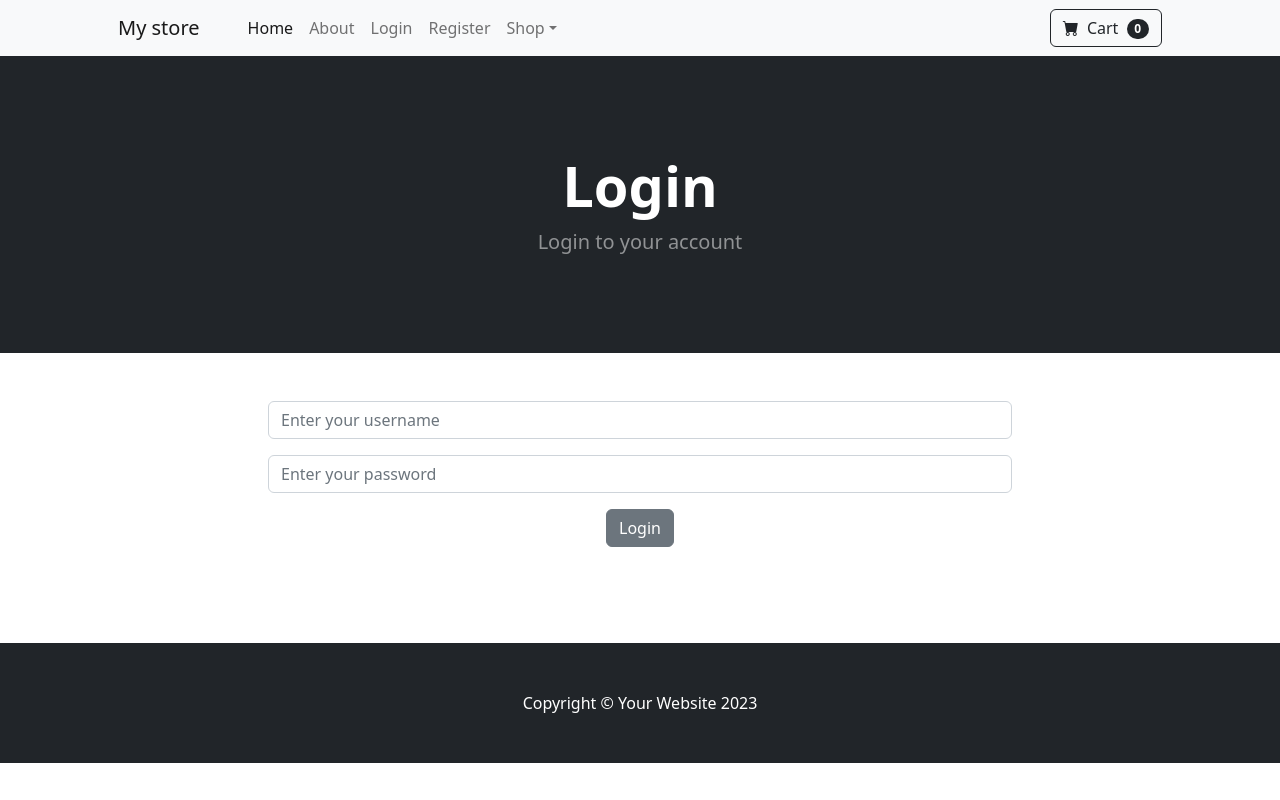
After one commit to JednaKuna/ecom, a Django app: page /login/ in a window 1280 px wide. The commit adds this page. Run offline with Django 5.2, Linux system fonts and the light colour scheme; some libraries are stand-ins or nearby versions.

Commit message:
Added users

```diff
--- a/ecom/store/templates/base.html
+++ b/ecom/store/templates/base.html
@@ -25,7 +25,17 @@
     <link href="{% static 'css/styles.css' %}" rel="stylesheet" />
   </head>
   <body>
-    {% include 'navbar.html' %} {% block content %} {% endblock %}
+    {% include 'navbar.html' %} {% if messages %} {% for message in messages %}
+    <div class="alert alert-warning alert-dismissible fade show" role="alert">
+      {{ message }}
+      <button
+        type="button"
+        class="btn-close"
+        data-bs-dismiss="alert"
+        aria-label="Close"
+      ></button>
+    </div>
+    {% endfor %} {% endif %} {% block content %} {% endblock %}
 
     <!-- Footer-->
     <footer class="py-5 bg-dark">
--- /dev/null
+++ b/ecom/store/templates/login.html
@@ -0,0 +1,48 @@
+{% extends 'base.html' %} {% block content %}
+<!-- Header-->
+<header class="bg-dark py-5">
+  <div class="container px-4 px-lg-5 my-5">
+    <div class="text-center text-white">
+      <h1 class="display-4 fw-bolder">Login</h1>
+      <p class="lead fw-normal text-white-50 mb-0">Login to your account</p>
+    </div>
+  </div>
+</header>
+<div class="container">
+  <div class="row">
+    <center>
+      <div class="col-8">
+        <br />
+        <br />
+        <!-- Login form-->
+        <form method="POST" action={% url 'login' %}>
+            {% csrf_token %}
+          <div class="mb-3">
+            <input
+              type="text"
+              class="form-control"
+              name="username"
+              placeholder="Enter your username"
+            />
+          </div>
+          <div class="mb-3">
+            <input
+              type="password"
+              class="form-control"
+              name="password"
+              placeholder="Enter your password"
+            />
+          </div>
+
+          <button type="submit" class="btn btn-secondary">Login</button>
+        </form>
+
+        <br />
+        <br />
+        <br />
+        <br />
+      </div>
+    </center>
+  </div>
+</div>
+{%endblock%}
--- a/ecom/store/templates/navbar.html
+++ b/ecom/store/templates/navbar.html
@@ -23,6 +23,23 @@
         <li class="nav-item">
           <a class="nav-link" href="{% url 'about' %}">About</a>
         </li>
+        {% if user.is_authenticated %}
+
+        <li class="nav-item">
+          <a class="nav-link" href="{% url 'logout' %}">Logout</a>
+        </li>
+
+        {% else %}
+        <li class="nav-item">
+          <a class="nav-link" href="{% url 'login' %}">Login</a>
+        </li>
+
+        <li class="nav-item">
+          <a class="nav-link" href="{% url 'register' %}">Register</a>
+        </li>
+
+        {% endif %}
+
         <li class="nav-item dropdown">
           <a
             class="nav-link dropdown-toggle"
--- a/ecom/store/urls.py
+++ b/ecom/store/urls.py
@@ -5,4 +5,7 @@ from . import views
 urlpatterns = [
     path('', views.home, name ='home'),
     path('about/', views.about, name='about'),
+    path('login/', views.login_user, name='login'),
+    path('logout/', views.logout_user, name='logout'),
+    path('register/', views.register_user, name ='register'),
 ]
--- a/ecom/store/views.py
+++ b/ecom/store/views.py
@@ -1,5 +1,11 @@
-from django.shortcuts import render
+from django.shortcuts import render, redirect
 from .models import Product
+from django.contrib.auth import authenticate, login, logout
+from django.contrib import messages
+from django.contrib.auth.models import User
+from django.contrib.auth.forms import UserCreationForm
+from .forms import SignUpForm
+from django import forms
 
 def home(request):
 
@@ -10,3 +16,42 @@ def home(request):
 def about(request):
 
     return render(request, 'about.html', {})
+
+def login_user(request):
+    if request.method == "POST":
+        username = request.POST['username']
+        password = request.POST['password']
+        user = authenticate(request, username=username, password=password)
+        if user is not None:
+            login(request, user)
+            messages.success(request, ("Login Succsesful"))
+            return redirect('home')
+        else:
+            messages.success(request, ("Login failed: Incorrect username or password"))
+            return redirect('login')
+    else:
+        return render(request, 'login.html', {})
+
+def logout_user(request):
+    logout(request)
+    messages.success(request, ("You have been logged out"))
+    return redirect('home')
+
+def register_user(request):
+    form = SignUpForm()
+    if request.method == "POST":
+        form = SignUpForm(request.POST)
+        if form.is_valid():
+            form.save()
+            username = form.cleaned_data['username']
+            password = form.cleaned_data['password1']
+            # log in user
+            user = authenticate(username=username, password=password)
+            login(request, user)
+            messages.success(request, ("You Have Registered Successfully"))
+            return redirect('home')
+        else:
+            messages.success(request, ("Something Went Wrong. Please Try Again"))
+            return redirect('register')
+    else:
+        return render(request, 'register.html', {'form':form})
```
Also changed, not shown: ecom/store/forms.py (added, +30 -0 lines), ecom/store/templates/register.html (added, +36 -0 lines), ecom/db.sqlite3.
